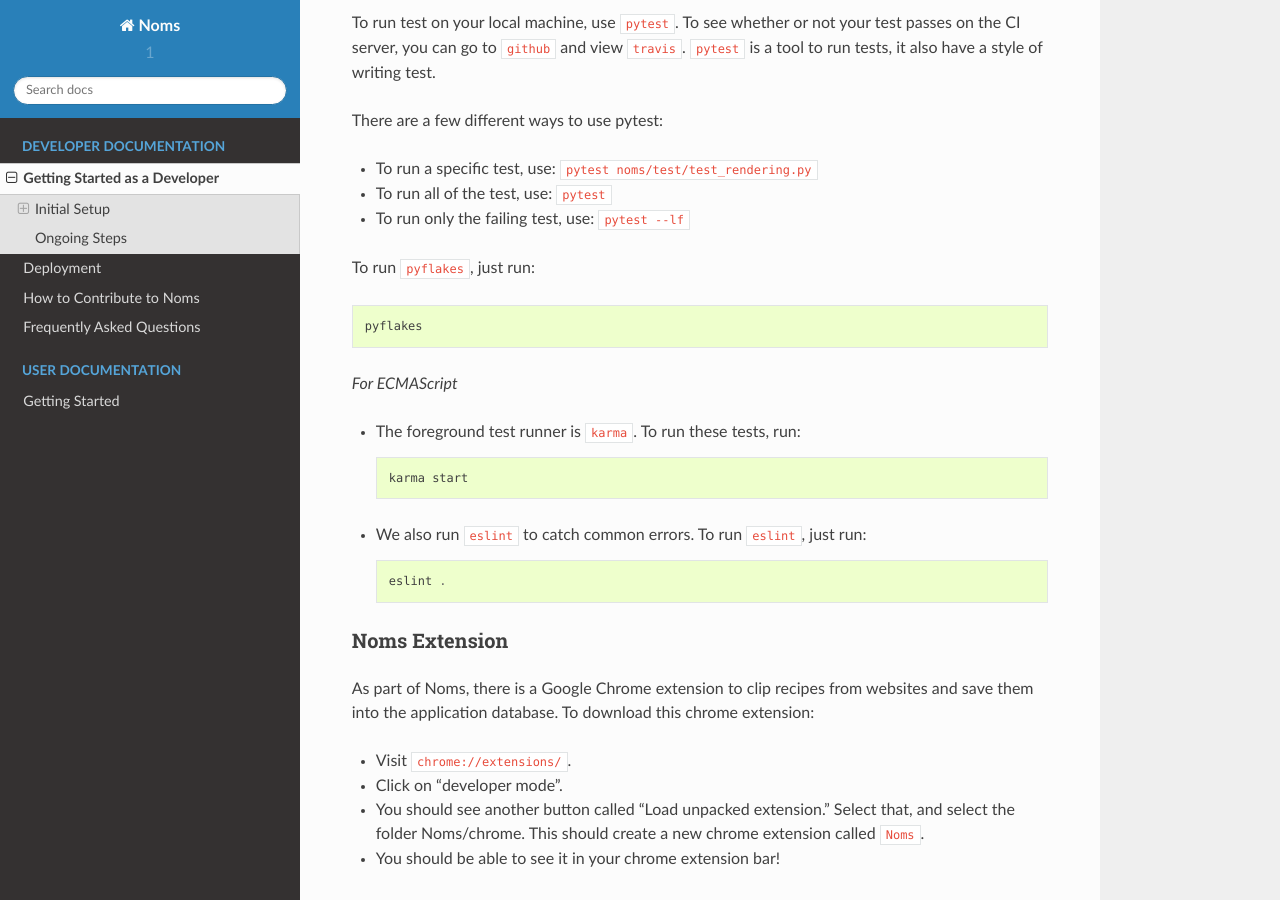
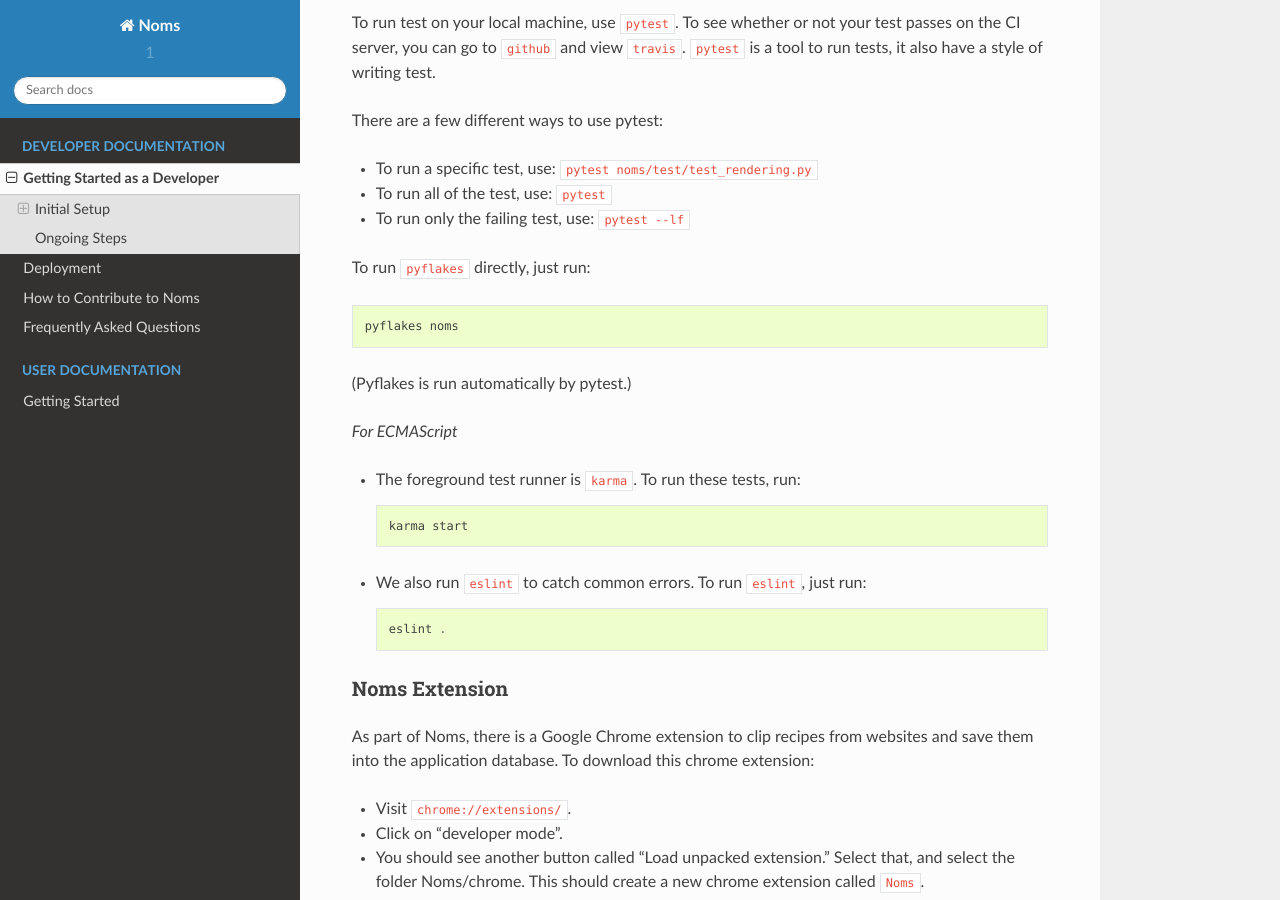
Before and after one commit to katharinechen/Noms, a Sphinx documentation site: the page built from docs/devgettingstarted.rst, in a window 1280 px wide and 900 px high, scrolled down 2912 px. Built offline with Sphinx 7.4.7 and the Read the Docs theme 2.0.0, drawn with Linux system fonts in a browser that asks for light colours; formulas are drawn with MathJax 3.

Commit message:
noms-54 CR comments on docs

```diff
--- a/docs/devgettingstarted.rst
+++ b/docs/devgettingstarted.rst
@@ -150,9 +150,11 @@ There are a few different ways to use pytest:
 - To run all of the test, use: ``pytest``
 - To run only the failing test, use: ``pytest --lf``
 
-To run ``pyflakes``, just run::
+To run ``pyflakes`` directly, just run::
 
-    pyflakes
+    pyflakes noms
+
+(Pyflakes is run automatically by pytest.)
 
 *For ECMAScript*
 
--- a/docs/dod.rst
+++ b/docs/dod.rst
@@ -8,7 +8,6 @@ Definition of Done for a noms case:
 
 - There should be 100% test coverage for both python and javascript.
 - All automated tests pass. See :doc:`devgettingstarted` for details on writing and running tests.
--
 - Case has been code reviewed and approved by another developer.
 - Appropriate documentation is written for the case.
 
```
